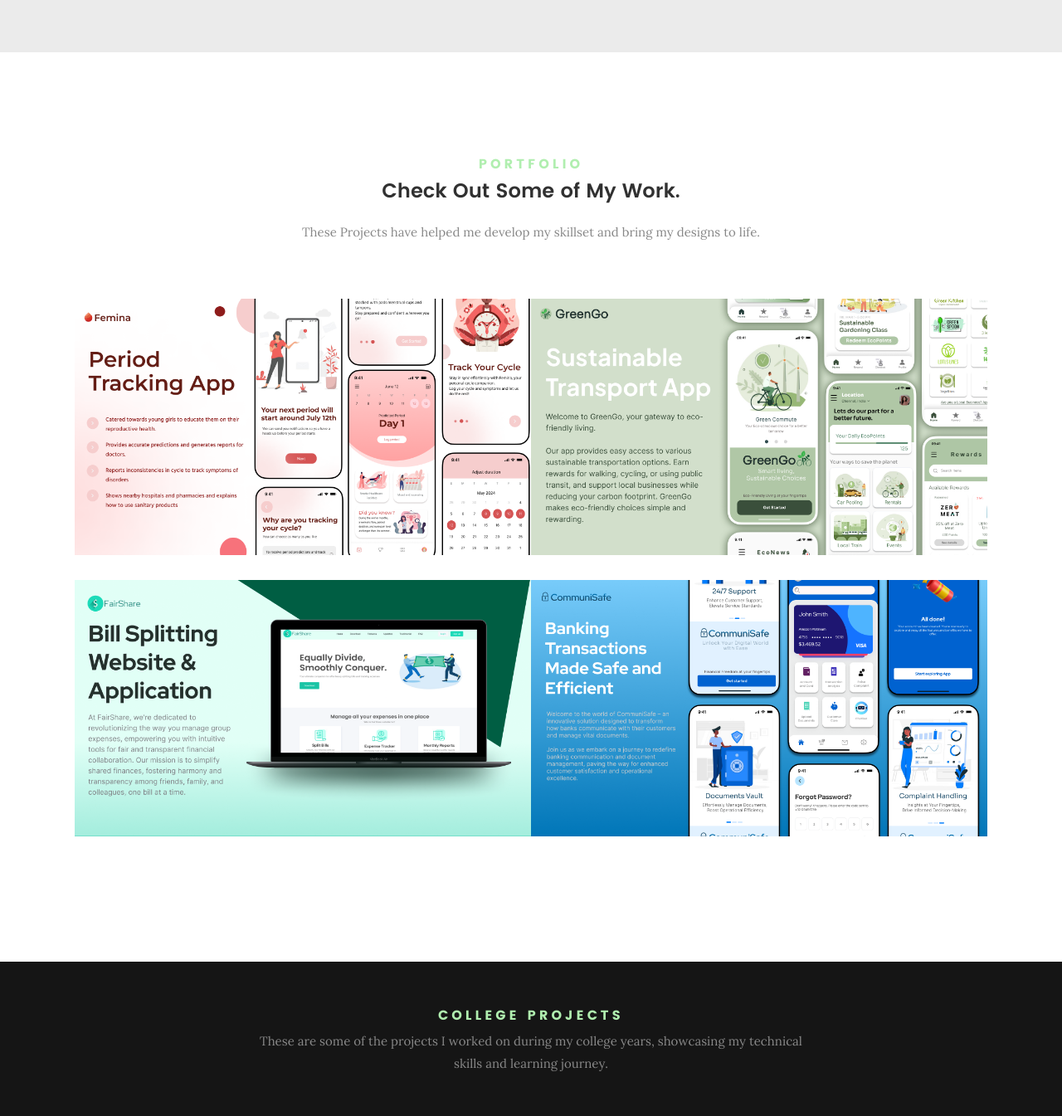
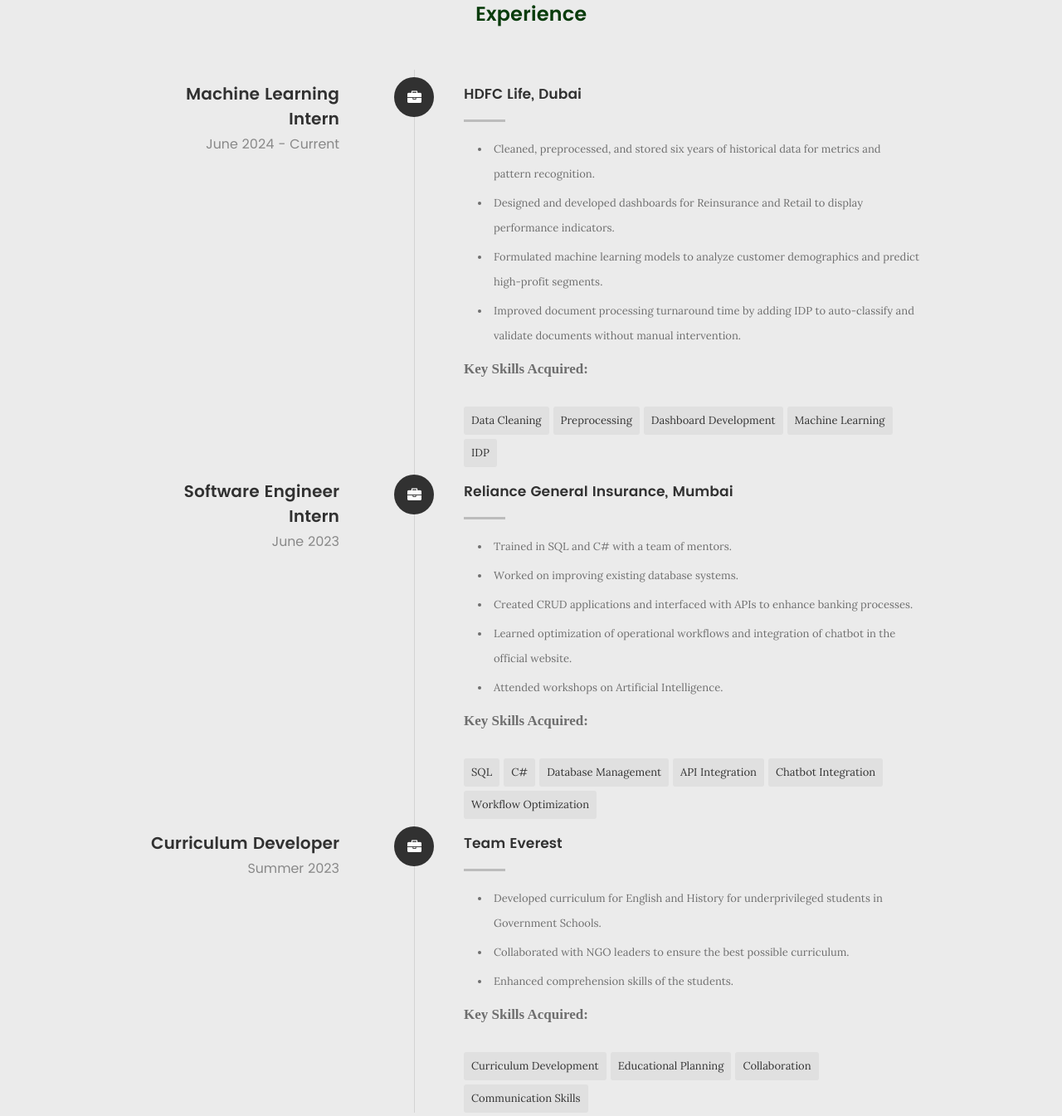
Before and after one commit to AyushiR0y/Portfolio-2nddraft, a plain HTML site: page Portfolio-master/index.html in a window 1280 px wide. Shown: the part 2977-4322 px from the top of the page at 83% size. Drawn offline with Linux system fonts and the light colour scheme; files whose address does not match are found by name.

Commit message:
Update index.html
Add experience

```diff
--- a/Portfolio-master/index.html
+++ b/Portfolio-master/index.html
@@ -243,32 +243,24 @@
    </section> <!-- /process-->
 
 
-   <!-- resume Section
-   ================================================== -->
+     </section> <!-- /process-->
+<!-- resume Section ================================================== -->
 <section id="resume" class="grey-section">
 
     <div class="row section-intro">
         <div class="col-twelve">
-
             <h5>Resume</h5>
-
         </div>
     </div> <!-- /section-intro-->
 
     <div class="row resume-timeline">
-
         <div class="col-twelve resume-header">
-
             <h2>Education</h2>
-
         </div> <!-- /resume-header -->
 
         <div class="col-twelve">
-
             <div class="timeline-wrap">
-
                 <div class="timeline-block">
-
                     <div class="timeline-ico">
                         <i class="fa fa-briefcase"></i>
                     </div>
@@ -280,15 +272,12 @@
 
                     <div class="timeline-content">
                         <h4><a href="https://www.srmist.edu.in//">SRM Institute of Science and Technology, Kattankulathur</a></h4>
-	   					<p>Currently pursuing B.Tech. Degree in Computer Science (CSE) with specialisation in AI ML at SRM Institute of Science and Technology, Kattankulathur                             - SRMIST.</p>
-						<p> Grade: 9.55 </p>
+                        <p>Currently pursuing B.Tech. Degree in Computer Science (CSE) with specialisation in AI ML at SRM Institute of Science and Technology, Kattankulathur - SRMIST.</p>
+                        <p>Grade: 9.55</p>
                     </div>
-
                 </div> <!-- /timeline-block -->
 
-
                 <div class="timeline-block">
-
                     <div class="timeline-ico">
                         <i class="fa fa-briefcase"></i>
                     </div>
@@ -299,21 +288,113 @@
                     </div>
 
                     <div class="timeline-content">
-	   					<h4><a href="https://www.lilavatibaipodarschool.com/">Lilavatibai Podar School	</a></h4>
+                        <h4><a href="https://www.lilavatibaipodarschool.com/">Lilavatibai Podar School</a></h4>
                         <p>Completed my schooling through ICSE Board at Lilavatibai Podar School, Andheri (West) - Mumbai.</p>
-						<p> Grade: 9.68 </p>
+                        <p>Grade: 9.68</p>
+                    </div>
+                </div> <!-- /timeline-block -->
+            </div> <!-- /timeline-wrap -->
+        </div> <!-- /col-twelve -->
+    </div> <!-- /resume-timeline -->
+
+    <div class="row resume-timeline experience-section">
+        <div class="col-twelve resume-header">
+            <h2>Experience</h2>
+        </div> <!-- /resume-header -->
+
+        <div class="col-twelve">
+            <div class="timeline-wrap">
+                <div class="timeline-block">
+                    <div class="timeline-ico">
+                        <i class="fa fa-briefcase"></i>
                     </div>
 
+                    <div class="timeline-header">
+                        <h3>Machine Learning Intern</h3>
+                        <p>June 2024 - Current</p>
+                    </div>
+
+                    <div class="timeline-content">
+                        <h4>HDFC Life, Dubai</h4>
+                        <ul>
+                            <li>Cleaned, preprocessed, and stored six years of historical data for metrics and pattern recognition.</li>
+                            <li>Designed and developed dashboards for Reinsurance and Retail to display performance indicators.</li>
+                            <li>Formulated machine learning models to analyze customer demographics and predict high-profit segments.</li>
+                            <li>Improved document processing turnaround time by adding IDP to auto-classify and validate documents without manual intervention.</li>
+                        </ul>
+                        <p><strong>Key Skills Acquired:</strong></p>
+                        <div class="key-skills">
+                            <span>Data Cleaning</span>
+                            <span>Preprocessing</span>
+                            <span>Dashboard Development</span>
+                            <span>Machine Learning</span>
+                            <span>IDP</span>
+                        </div>
+                    </div>
                 </div> <!-- /timeline-block -->
 
+                <div class="timeline-block">
+                    <div class="timeline-ico">
+                        <i class="fa fa-briefcase"></i>
+                    </div>
+
+                    <div class="timeline-header">
+                        <h3>Software Engineer Intern</h3>
+                        <p>June 2023</p>
+                    </div>
+
+                    <div class="timeline-content">
+                        <h4>Reliance General Insurance, Mumbai</h4>
+                        <ul>
+                            <li>Trained in SQL and C# with a team of mentors.</li>
+                            <li>Worked on improving existing database systems.</li>
+                            <li>Created CRUD applications and interfaced with APIs to enhance banking processes.</li>
+                            <li>Learned optimization of operational workflows and integration of chatbot in the official website.</li>
+                            <li>Attended workshops on Artificial Intelligence.</li>
+                        </ul>
+                        <p><strong>Key Skills Acquired:</strong></p>
+                        <div class="key-skills">
+                            <span>SQL</span>
+                            <span>C#</span>
+                            <span>Database Management</span>
+                            <span>API Integration</span>
+                            <span>Chatbot Integration</span>
+                            <span>Workflow Optimization</span>
+                        </div>
+                    </div>
+                </div> <!-- /timeline-block -->
+
+                <div class="timeline-block">
+                    <div class="timeline-ico">
+                        <i class="fa fa-briefcase"></i>
+                    </div>
+
+                    <div class="timeline-header">
+                        <h3>Curriculum Developer</h3>
+                        <p>Summer 2023</p>
+                    </div>
+
+                    <div class="timeline-content">
+                        <h4>Team Everest</h4>
+                        <ul>
+                            <li>Developed curriculum for English and History for underprivileged students in Government Schools.</li>
+                            <li>Collaborated with NGO leaders to ensure the best possible curriculum.</li>
+                            <li>Enhanced comprehension skills of the students.</li>
+                        </ul>
+                        <p><strong>Key Skills Acquired:</strong></p>
+                        <div class="key-skills">
+                            <span>Curriculum Development</span>
+                            <span>Educational Planning</span>
+                            <span>Collaboration</span>
+                            <span>Communication Skills</span>
+                        </div>
+                    </div>
+                </div> <!-- /timeline-block -->
             </div> <!-- /timeline-wrap -->
-
         </div> <!-- /col-twelve -->
-
     </div> <!-- /resume-timeline -->
 
 </section> <!-- /features -->
-
 
 	<!-- Portfolio Section ================================================== -->
 <section id="portfolio">
```
Lines whose indentation alone changed are shown as unchanged.
